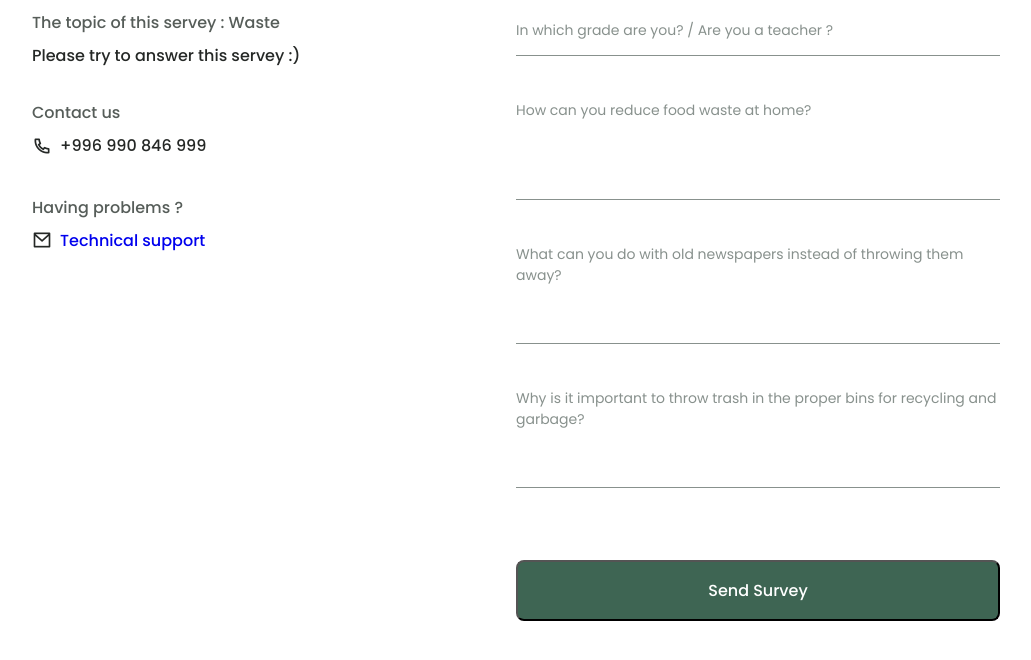
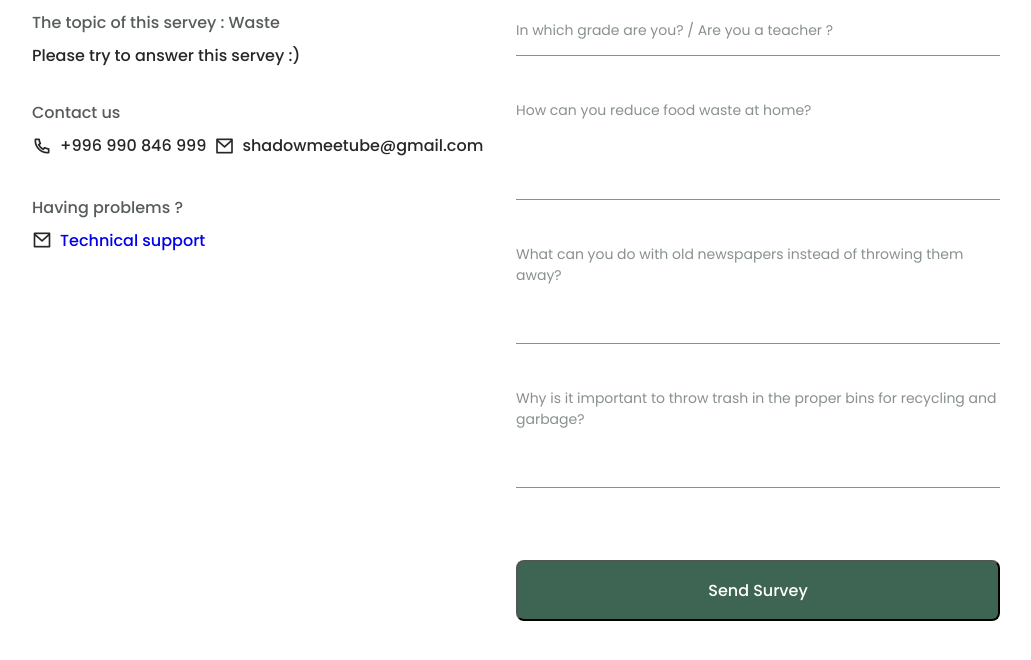
Before and after one commit to ShadowMeeMusic/oxford-year9-survey, a plain HTML site: page index.html in a window 1280 px wide. Shown: the part 200-860 px from the top of the page, without its empty margins (124-1155 px from the left). Drawn offline with nearby package versions, Linux system fonts and the light colour scheme.

Commit message:
Update index.html

```diff
--- a/index.html
+++ b/index.html
@@ -63,6 +63,7 @@
                                 <h3 class="contact__subtitle">Contact us</h3>
                                 <span class="contact__description">
                                     <i class="ri-phone-line contact__icon"></i> +996 990 846 999
+                                    <i class="ri-mail-line contact__icon"></i> shadowmeetube@gmail.com
                                 </span>
                             </div>
                             <div class="contact__information">
```
